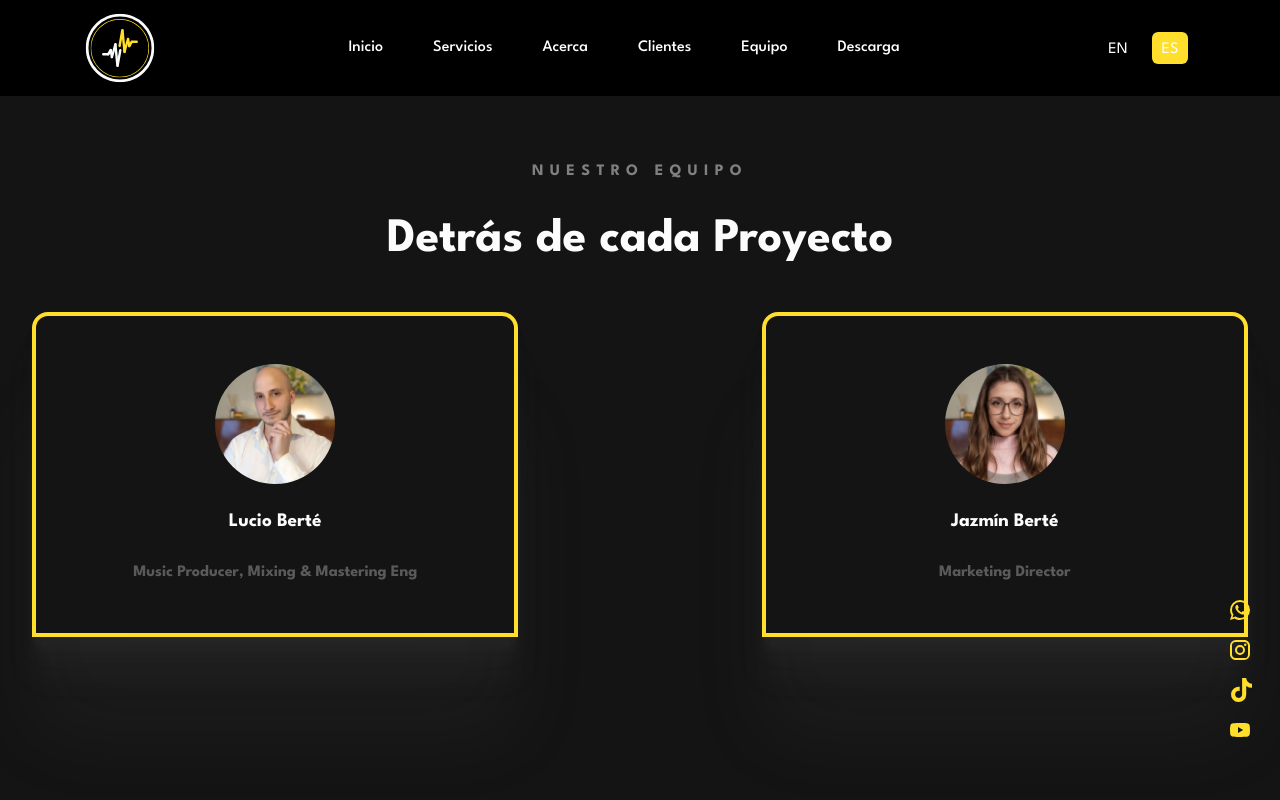
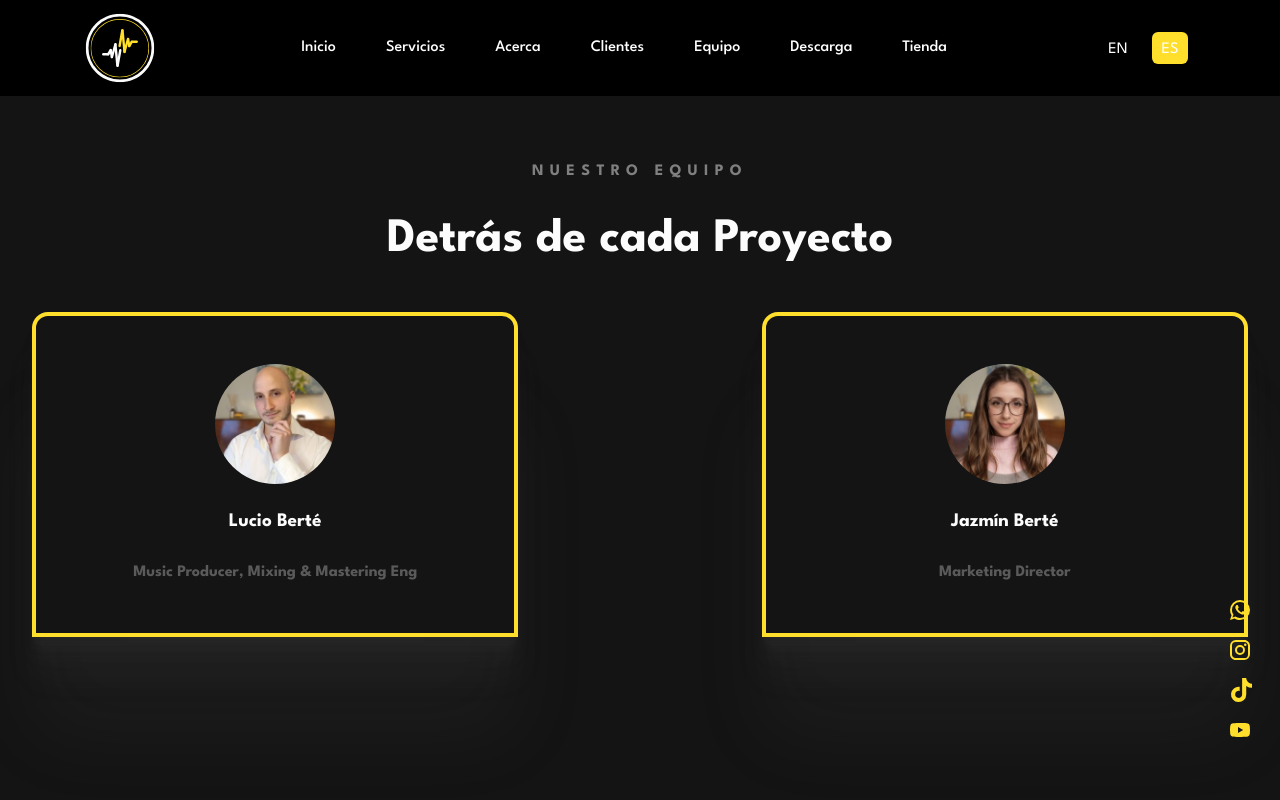
Before and after one commit to LucioABerte/LAB-Landing, a Next.js app: page /team in a window 1280 px wide. Shown: the top 800 px of the page. Built offline with nearby package versions, Linux system fonts and the light colour scheme.

Commit message:
tienda update

```diff
--- a/src/components/common/NavBar.tsx
+++ b/src/components/common/NavBar.tsx
@@ -87,6 +87,9 @@ function NavBar() {
             </Link>
             <Link href="/download" className={`hover:text-primary cursor-pointer flex items-center gap-2 font-[500] text-gray texto-aumentado ${selectedItem === 'download' ? 'selected' : ''}`} onClick={() => clicked('download')}>
                 {t('nav6')}
+            </Link>
+            <Link href="https://labhomestudio.tiendup.com/" className={`hover:text-primary cursor-pointer flex items-center gap-2 font-[500] text-gray texto-aumentado ${selectedItem === 'store' ? 'selected' : ''}`} onClick={() => clicked('store')}>
+                {t('nav7')}
             </Link>
           </div>
           <div className="flex items-center gap-[40px] select-none">
--- a/src/context/translations.json
+++ b/src/context/translations.json
@@ -6,6 +6,7 @@
       "nav4": "Testimonials",
       "nav5": "Team",
       "nav6": "Download",
+      "nav7": "Store",
       "HomeTitle": "We enhance your musical essence with excellence and personalization.",
       "HomeDesc": "We collaborate closely with you to maintain the authenticity of your music and ensure that each project stands out with auditory excellence on all digital platforms.",
       "HomeMore": "Learn More",
@@ -62,6 +63,7 @@
       "nav4": "Clientes",
       "nav5": "Equipo",
       "nav6": "Descarga",
+      "nav7": "Tienda",
       "HomeTitle": "Potenciamos tu escencia musical con excelencia y personalización",
       "HomeDesc": "Colaboramos estrechamente contigo para mantener la autenticidad de tu música y asegurarnos de que cada proyecto destaque con excelencia auditiva en todas las plataformas digitales.",
       "HomeMore": "Leer Más",
```
